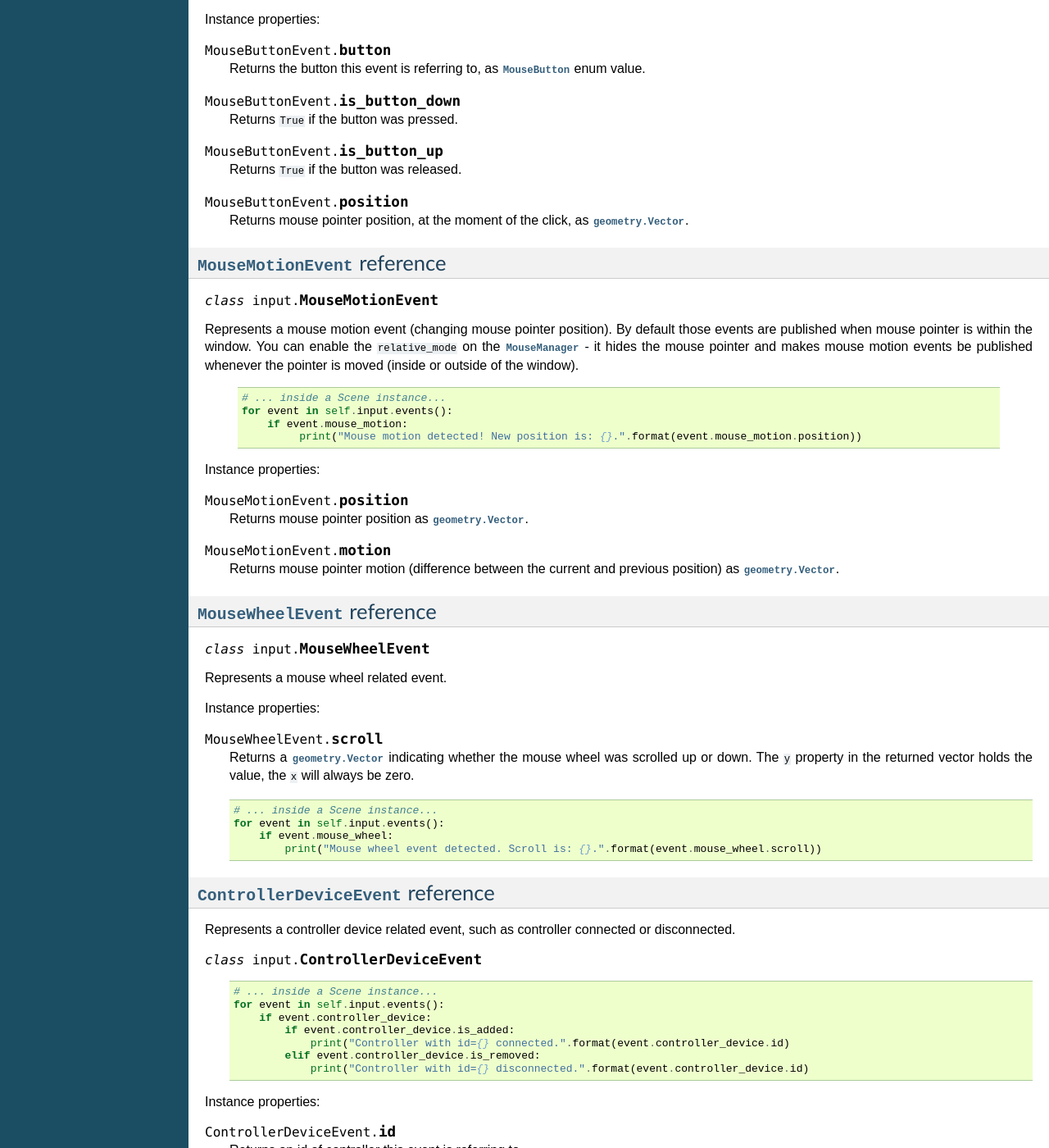
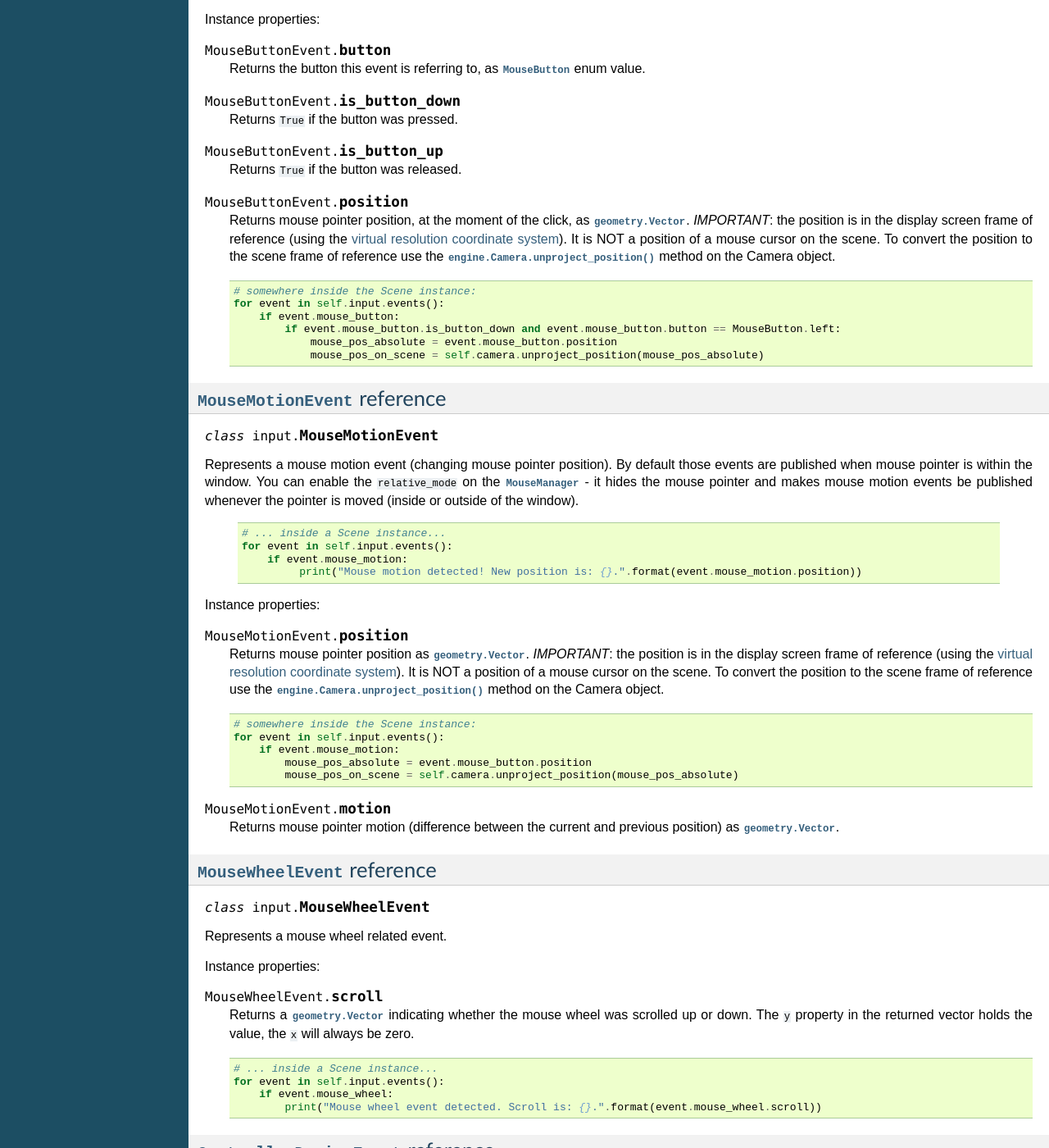
Before and after one commit to kaaengine/kaa, a Sphinx documentation site: the page built from docs/reference/input.rst, in a window 1280 px wide and 1400 px high, scrolled down 8842 px. Shown: the whole window at 82% size. Built offline with Sphinx 7.4.7, drawn with Linux system fonts in a browser that asks for light colours.

Commit message:
documentation - added more information and examples to mouse position property on mouse events and more info in the hitbox node brief param description

```diff
--- a/docs/reference/engine.rst
+++ b/docs/reference/engine.rst
@@ -849,7 +849,8 @@ Instance methods:
 .. method:: Camera.unproject_position(position)
 
 Takes a position (`geometry.Vector`), applies all camera transformations (position, scale, rotation) to that position
-and returns the result. Usfule when you have applied some transformations to the camera and want to know the actual
+and returns the result. Usfule when you want to convert position in the screen frame reference (as returned by
+MouseEventButton.position) or when you have applied some transformations to the camera and want to know the actual
 position of given point (e.g. mouse position)
 
 Full example:
--- a/docs/reference/input.rst
+++ b/docs/reference/input.rst
@@ -575,7 +575,20 @@ Instance properties:
 
 .. attribute:: MouseButtonEvent.position
 
-    Returns mouse pointer position, at the moment of the click, as :class:`geometry.Vector`.
+    Returns mouse pointer position, at the moment of the click, as :class:`geometry.Vector`. *IMPORTANT*: the position
+    is in the display screen frame of reference (using the :ref:`virtual resolution coordinate
+    system <Engine.virtual_resolution>`). It is NOT a position of a mouse cursor on the scene.
+    To convert the position to the scene frame of reference use the :meth:`engine.Camera.unproject_position` method on the
+    Camera object.
+
+    .. code-block:: python
+
+        # somewhere inside the Scene instance:
+        for event in self.input.events():
+            if event.mouse_button:
+                if event.mouse_button.is_button_down and event.mouse_button.button == MouseButton.left:
+                    mouse_pos_absolute = event.mouse_button.position
+                    mouse_pos_on_scene = self.camera.unproject_position(mouse_pos_absolute)
 
 
 :class:`MouseMotionEvent` reference
@@ -599,7 +612,19 @@ Instance properties:
 
 .. attribute:: MouseMotionEvent.position
 
-    Returns mouse pointer position as :class:`geometry.Vector`.
+    Returns mouse pointer position as :class:`geometry.Vector`. *IMPORTANT*: the position
+    is in the display screen frame of reference (using the :ref:`virtual resolution coordinate
+    system <Engine.virtual_resolution>`). It is NOT a position of a mouse cursor on the scene.
+    To convert the position to the scene frame of reference use the :meth:`engine.Camera.unproject_position` method on the
+    Camera object.
+
+    .. code-block:: python
+
+        # somewhere inside the Scene instance:
+        for event in self.input.events():
+            if event.mouse_motion:
+                mouse_pos_absolute = event.mouse_button.position
+                mouse_pos_on_scene = self.camera.unproject_position(mouse_pos_absolute)
 
 .. attribute:: MouseMotionEvent.motion
 
```
Also changed, not shown: docs/reference/physics.rst (+13 -6 lines).
